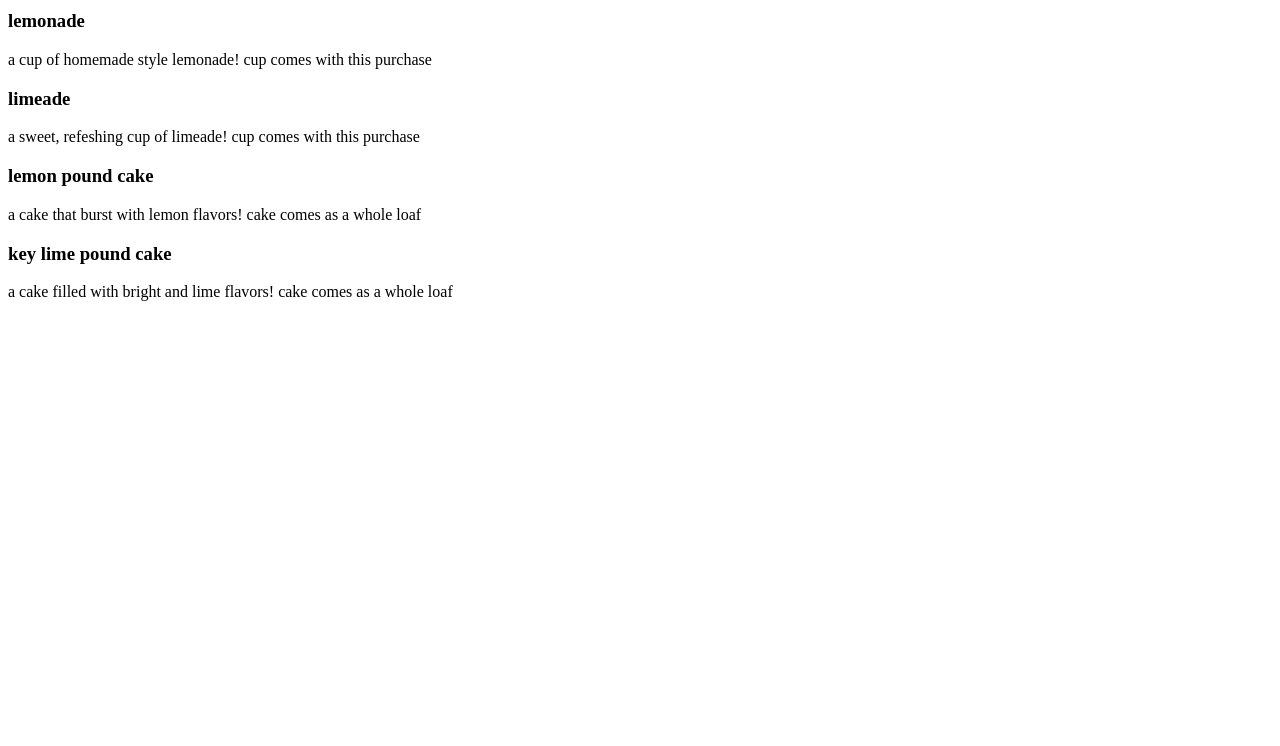
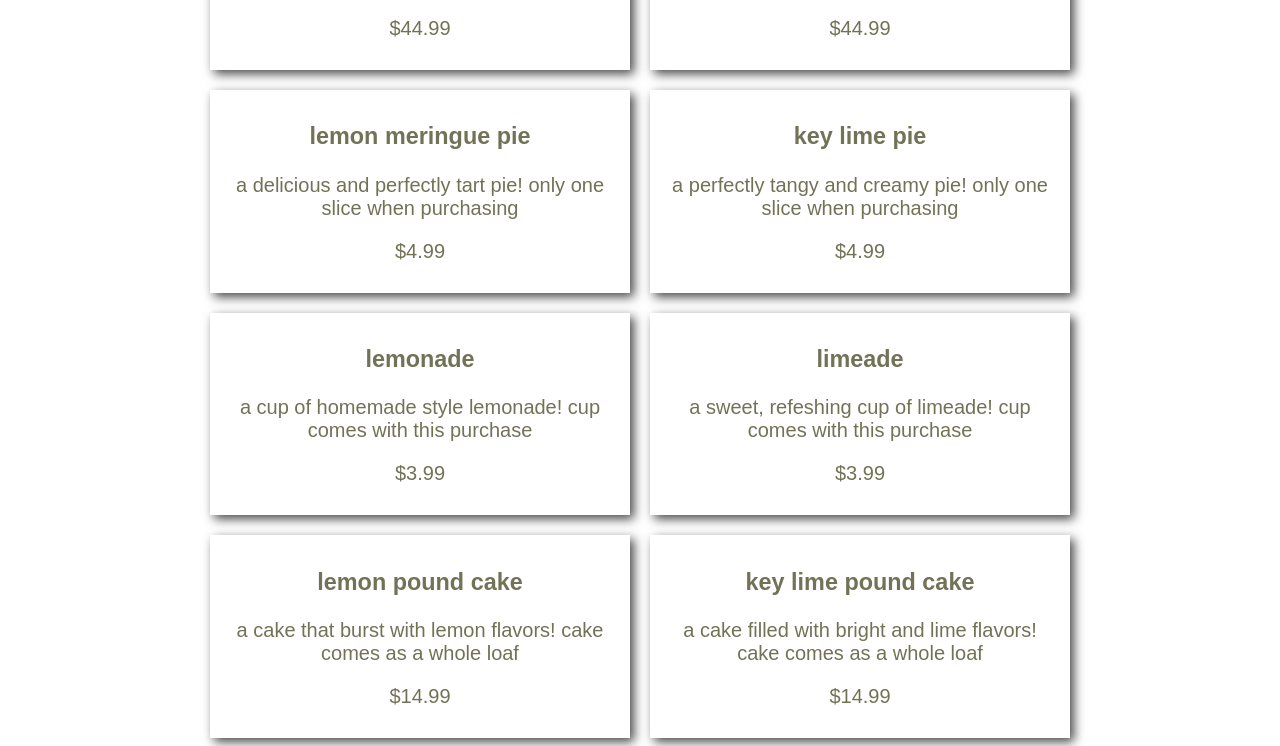
Before and after one commit to staten-island-tech/intro-to-flexbox-felisarmp4, a plain HTML site: page index.html in a window 1280 px wide. Shown: the part 736-1482 px from the top of the page. Before the commit the page ends 1053 px from the top, so only its background shows below. Drawn offline with Linux system fonts and the light colour scheme; a web font is replaced by a local one.

Commit message:
9ujuihnio

```diff
--- a/index.html
+++ b/index.html
@@ -4,62 +4,77 @@
     <meta charset="UTF-8">
     <meta name="viewport" content="width=device-width, initial-scale=1.0">
     <title>lemon and limes store</title>
-    <link rel="stylesheet" href="styles.css">
+    <link rel="stylesheet" href="style.css">
+
+    <link rel="preconnect" href="https://fonts.googleapis.com">
+    <link rel="preconnect" href="https://fonts.gstatic.com" crossorigin>
+    <link href="https://fonts.googleapis.com/css2?family=Alexandria:wght@100..900&display=swap" rel="stylesheet">
 </head>
 <body>
     <header>
         <h1>welcome to lemon and limes!</h1>
         <h2>we sell high quality lemon and/or lime products</h2>
     </header>
-
     <section class="product-list">
     <div class="product">
         <h3>full lemon</h3>
         <p>a nice, yellow, juicy lemon! only one when purchasing</p>
+        <p>99¢</p>
     </div>
     <div class="product">
         <h3>full lime</h3>
         <p>a great, zesty, green lime! only one when purchasing</p>
+        <p>99¢</p>
     </div>
     <div class="product">
         <h3>full lemon and a slice</h3>
         <p>a nice, yellow, juicy lemon with a slice! only one when purchasing</p>
+        <p>$1.39</p>
     </div>
     <div class="product">
         <h3>full lime and a slice</h3>
         <p>a great, zesty, green lime with a slice! only one when purchasing</p>
+        <p>$1.39</p>
     </div>
     <div class="product">
         <h3>crate of lemons</h3>
         <p>a crate full of wonderful lemons! comes with 30 lemons and a crate</p>
+        <p>$44.99</p>
     </div>
      <div class="product">
         <h3>crate of limes</h3>
         <p>a crate full of wonderful limes! comes with 30 limes and a crate</p>
+        <p>$44.99</p>
     </div>
     <div class="product">
         <h3>lemon meringue pie</h3>
         <p>a delicious and perfectly tart pie! only one slice when purchasing</p>
+        <p>$4.99</p>
     </div>
     <div class="product">
         <h3>key lime pie</h3>
         <p>a perfectly tangy and creamy pie! only one slice when purchasing</p>
+        <p>$4.99</p>
     </div>
     <div class="product">
         <h3>lemonade</h3>
         <p>a cup of homemade style lemonade! cup comes with this purchase</p>
+        <p>$3.99</p>
     </div>
     <div class="product">
         <h3>limeade</h3>
         <p>a sweet, refeshing cup of limeade! cup comes with this purchase</p>
+        <p>$3.99</p>
     </div>
     <div class="product">
         <h3>lemon pound cake</h3>
         <p>a cake that burst with lemon flavors! cake comes as a whole loaf</p>
+        <p>$14.99</p>
     </div>
     <div class="product">
         <h3>key lime pound cake</h3>
         <p>a cake filled with bright and lime flavors! cake comes as a whole loaf</p>
+        <p>$14.99</p>
     </div>
 </div>
 
--- a/style.css
+++ b/style.css
@@ -0,0 +1,46 @@
+body {
+  /* background: repeating-linear-gradient
+   90deg,
+    #76944c,
+    #c8daa6 30px,
+    #f5f5ac 30px,
+    #ffffff 30px */
+
+  color: #727257;
+  font-size: 20px;
+  font-family: "Alexandria", sans-serif;
+  font-optical-sizing: auto;
+  font-weight: 500;
+  font-style: normal;
+}
+
+.product-list {
+  display: flex;
+  flex-wrap: wrap;
+  gap: 20px;
+  justify-content: center;
+}
+
+@media screen and (min-width: 600px) {
+  .product {
+    flex-direction: column;
+    align-items: center;
+  }
+
+  .product {
+    background-color: 5px solid #f7c873;
+    border: #d1e47f;
+    width: 400px;
+    padding: 10px;
+    text-align: center;
+    box-shadow: 4px 4px 10px #000000b7;
+    overflow: hidden;
+    transition: transform 0.3s ease, max-height 0.5s ease;
+    max-height: 300px;
+    cursor: pointer;
+  }
+}
+.post:hover {
+  transform: scale(1.05);
+  max-height: 1000;
+}
```
